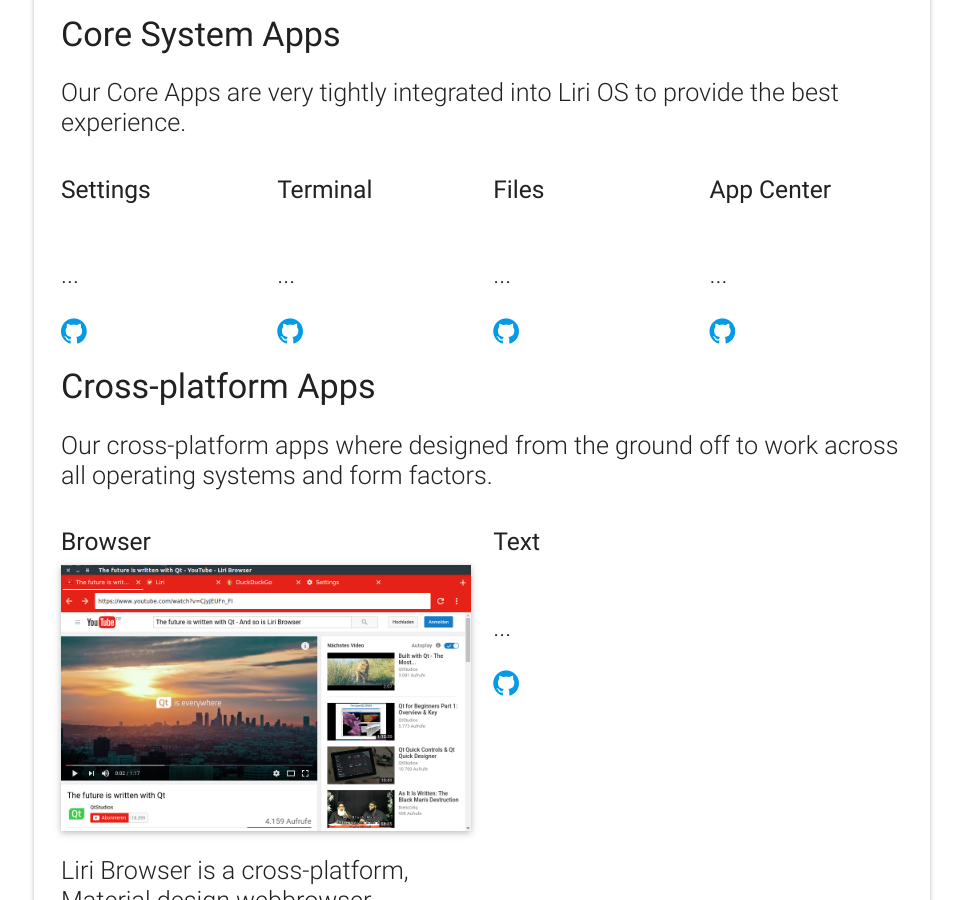
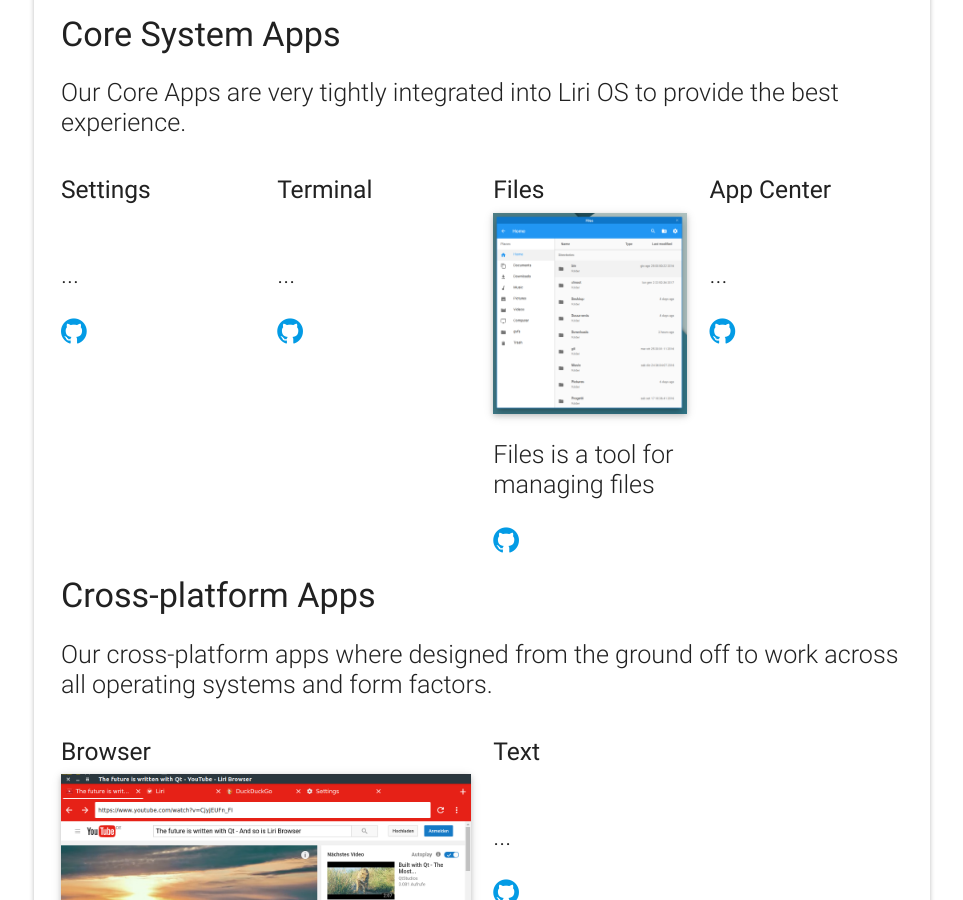
Before and after one commit to lirios/lirios.github.io, a Jekyll site: the page built from apps/index.html, in a window 1280 px wide and 900 px high, scrolled down 600 px. Shown: the whole window, without its empty margins (158-1121 px from the left). Built offline with Jekyll 4.4.1, drawn with Linux system fonts in a browser that asks for light colours; nearby versions of some CDN libraries; a script that is not in the unit is left out.

Commit message:
Add Files to Apps
Issue: #2

```diff
--- a/apps/index.html
+++ b/apps/index.html
@@ -44,8 +44,8 @@
     </div>
     <div class="col l3 m6 s12">
       <h5>Files</h5>
-      <img src=""/>
-      <p class="flow-text">...</p>
+      <img class="materialboxed responsive-img z-depth-1" src="{{ site.baseurl }}/images/apps/files/screen_home_01.png">
+      <p class="flow-text">Files is a tool for managing files</p>
       <a href="https://github.com/lirios/files">
         <i class="fa fa-2x fa-github"></i>
       </a>
```
Also changed, not shown: images/apps/files/screen_home_01.png (added).
